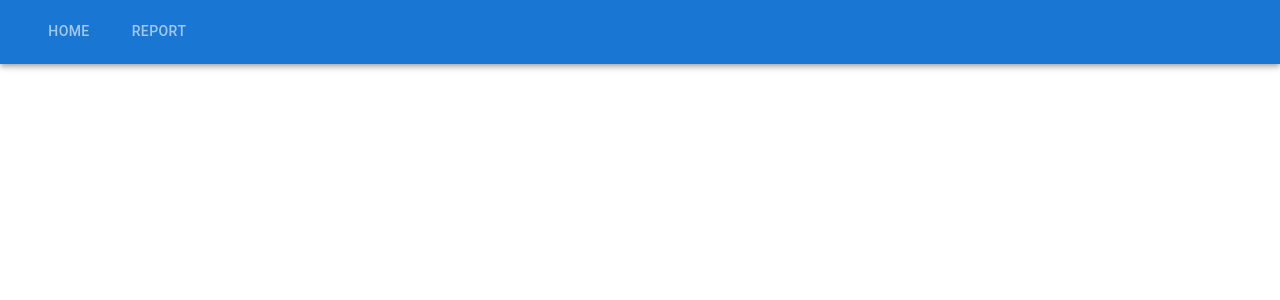
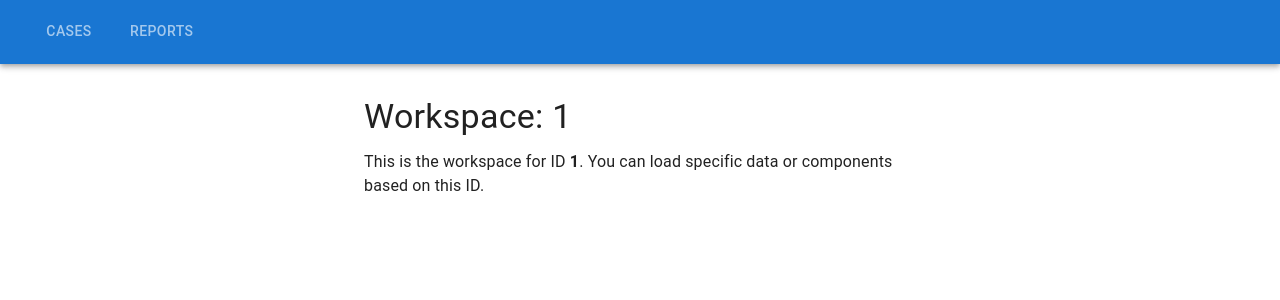
Before and after one commit to pdfusion/PDFusion_UI, a React (Vite) app: page /workspace/1 in a window 1280 px wide. Before the commit this address had no page. Shown: the top 300 px of the page. Built offline with nearby package versions, Linux system fonts and the light colour scheme.

Commit message:
Make workspace route dynamic by ID

```diff
--- a/src/App.tsx
+++ b/src/App.tsx
@@ -38,8 +38,8 @@ const NavTabs: React.FC = () => {
     <AppBar position="static">
       <Toolbar>
         <Tabs value={currentTab} onChange={handleChange} textColor="inherit" indicatorColor="secondary">
-          <Tab label="Home" value="/" />
-          <Tab label="Report" value="/report" />
+          <Tab label="Cases" value="/" />
+          <Tab label="Reports" value="/report" />
         </Tabs>
       </Toolbar>
     </AppBar>
@@ -54,9 +54,10 @@ const App: React.FC = () => {
         <NavTabs />
         <Container maxWidth="sm" sx={{ mt: 4 }}>
           <Routes>
-            <Route path="/" element={<Questionnaire />} />
+            <Route path="/" element={<></>} />
             <Route path="/report" element={<Report />} />
-            <Route path="/workspace" element={<Workspace />} />
+            <Route path="/workspace/:id" element={<Workspace />} />
+            <Route path="/questionnaire" element={<Questionnaire />} />
           </Routes>
         </Container>
       </Router>
--- a/src/Components/Workspace.tsx
+++ b/src/Components/Workspace.tsx
@@ -1,14 +1,17 @@
 import React from 'react';
+import { useParams } from 'react-router-dom';
 import { Typography } from '@mui/material';
 
 const Workspace: React.FC = () => {
+  const { id } = useParams<{ id: string }>();
+
   return (
     <div>
       <Typography variant="h4" gutterBottom>
-        Workspace
+        Workspace: {id}
       </Typography>
       <Typography>
-        This is the workspace area. You can view the study's information.
+        This is the workspace for ID <strong>{id}</strong>. You can load specific data or components based on this ID.
       </Typography>
     </div>
   );
```
